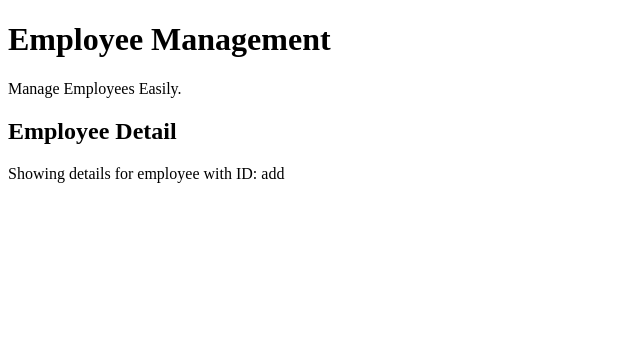
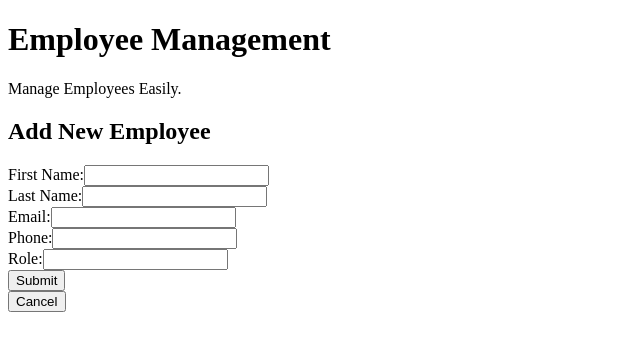
Before and after one commit to bhushansdeshmukh/SensGrid, a React (Vite) app in the folder SensGridWeb/: page /employees/add in a window 1280 px wide. Shown: the top 350 px of the page, without its empty margins (0-640 px from the left). Built offline with nearby package versions, Linux system fonts and the light colour scheme.

Commit message:
Add employee management features: implement AddEmployee and EditEmployee pages, integrate EmployeeForm component, and update routing

```diff
--- a/SensGridWeb/package.json
+++ b/SensGridWeb/package.json
@@ -11,9 +11,11 @@
   },
   "dependencies": {
     "axios": "^1.20.0",
+    "formik": "^2.4.9",
     "react": "^19.2.8",
     "react-dom": "^19.2.8",
-    "react-router-dom": "^7.18.3"
+    "react-router-dom": "^7.18.3",
+    "yup": "^1.7.1"
   },
   "devDependencies": {
     "@eslint/js": "^10.0.1",
--- a/SensGridWeb/src/App.tsx
+++ b/SensGridWeb/src/App.tsx
@@ -3,6 +3,8 @@ import Header from './components/Header';
 import Login from './pages/Login';
 import EmployeeList from './pages/EmployeeList';
 import EmployeeDetail from './pages/EmployeeDetail';
+import AddEmployee from './pages/AddEmployee';
+import EditEmployee from './pages/EditEmployee';
 
 function App() {
   return (
@@ -12,6 +14,8 @@ function App() {
         <Route path="/" element={<Login />} />
         <Route path="/employees" element={<EmployeeList />} />
         <Route path="/employees/:id" element={<EmployeeDetail />} />
+        <Route path="/employees/add" element={<AddEmployee />} />
+        <Route path="/employees/:id/edit/" element={<EditEmployee />} />
       </Routes>
     </div>
   )
--- /dev/null
+++ b/SensGridWeb/src/components/EmployeeForm.tsx
@@ -0,0 +1,62 @@
+import { Form, Field, ErrorMessage, Formik } from 'formik';
+import * as Yup from 'yup';
+
+type EmployeeFormProps = {
+    initialValues: {
+        firstname: string;
+        lastname: string;
+        email: string;
+        phone: string;
+        role: string;
+    };
+    onSubmit: (values: any) => void;
+};
+
+const validationSchema = Yup.object({
+    firstname: Yup.string().required('First name is required'),
+    lastname: Yup.string().required('Last name is required'),
+    email: Yup.string().email('Invalid email format').required('Email is required'),
+    phone: Yup.string().matches(/^[0-9]{10}$/, 'Invalid phone number').required('Phone number is required'),
+    role: Yup.string().required('Role is required'),
+});
+
+function EmployeeForm({ initialValues, onSubmit }: EmployeeFormProps) {
+    return (
+        <Formik initialValues={initialValues} validationSchema={validationSchema} onSubmit={onSubmit} >
+            <Form>
+                <div>
+                    <label>First Name:</label>
+                    <Field name="firstname" />
+                    <ErrorMessage name="firstname" component="div" style={{ color: 'red' }} />
+                </div>
+
+                <div>
+                    <label>Last Name:</label>
+                    <Field name="lastname" />
+                    <ErrorMessage name="lastname" component="div" style={{ color: 'red' }} />
+                </div>
+
+                <div>
+                    <label>Email:</label>
+                    <Field name="email" />
+                    <ErrorMessage name="email" component="div" style={{ color: 'red' }} />
+                </div>
+
+                <div>
+                    <label>Phone:</label>
+                    <Field name="phone" />
+                    <ErrorMessage name="phone" component="div" style={{ color: 'red' }} />
+                </div>
+
+                <div>
+                    <label>Role:</label>
+                    <Field name="role" />
+                    <ErrorMessage name="role" component="div" style={{ color: 'red' }} />
+                </div>
+                <button type="submit">Submit</button>
+            </Form>
+        </Formik>
+    );
+}
+
+export default EmployeeForm;
--- /dev/null
+++ b/SensGridWeb/src/pages/AddEmployee.tsx
@@ -0,0 +1,30 @@
+import EmployeeForm from '../components/EmployeeForm';
+import {createEmployee} from '../services/employeeService';
+import { useNavigate } from 'react-router-dom';
+
+function AddEmployee() {
+    const navigate = useNavigate();
+
+    const initialValues = {
+        firstname: '',
+        lastname: '',
+        email: '',
+        phone: '',
+        role: '',
+    };
+
+    const handleSubmit = async (values: any) => {
+            await createEmployee(values);
+            navigate('/employees');
+    };
+
+    return (
+        <div>
+            <h2>Add New Employee</h2>
+            <EmployeeForm initialValues={initialValues} onSubmit={handleSubmit} />
+            <button onClick={() => navigate('/employees')}>Cancel</button>
+        </div>
+    );
+}
+
+export default AddEmployee;
--- /dev/null
+++ b/SensGridWeb/src/pages/EditEmployee.tsx
@@ -0,0 +1,39 @@
+import EMployeeForm from '../components/EmployeeForm';
+import {getEmployeeById, updateEmployee} from '../services/employeeService';
+import { useParams, useNavigate } from 'react-router-dom';
+import { useState, useEffect } from 'react';
+
+function EditEmployee() {
+    const { id } = useParams();
+    const [initialValues, setInitialValues] = useState<any>(null);
+    const navigate = useNavigate();
+
+    useEffect(() => {
+        async function fetchEmployee() {
+            if (id) {
+                const employeeData = await getEmployeeById(Number(id));
+                setInitialValues(employeeData);
+            }
+        }
+        fetchEmployee();
+    }, [id]);
+
+    const handleSubmit = async (values: any) => {
+            await updateEmployee(Number(id), values);
+            navigate('/employees');
+    };
+
+    if (!initialValues) {
+        return <p>Loading employee data...</p>;
+    }
+
+    return (
+        <div>
+            <h2>Edit Employee</h2>
+            <EMployeeForm initialValues={initialValues} onSubmit={handleSubmit} />
+            <button onClick={() => navigate('/employees')}>Cancel</button>
+        </div>
+    );
+}
+
+export default EditEmployee;
--- a/SensGridWeb/src/pages/EmployeeList.tsx
+++ b/SensGridWeb/src/pages/EmployeeList.tsx
@@ -1,6 +1,6 @@
 import { useState, useEffect } from 'react';
 import { useNavigate } from 'react-router-dom';
-import { getEmployees,deleteEmployee } from '../services/EmployeeService';
+import { getEmployees, deleteEmployee } from '../services/EmployeeService';
 
 type Employee = {
     id: number;
@@ -33,16 +33,15 @@ function EmployeeList() {
     }, []); // [] means this effect runs only once when the component mounts
 
     if (loading) { return <p>Loading Employees...</p>; }
-    if (error) { return <p style={{color:"red"}}>Error: {error}</p>; }
+    if (error) { return <p style={{ color: "red" }}>Error: {error}</p>; }
 
-    async function DeleteEmployee(id: number) {
-            try {
-                await deleteEmployee(id);
-                setEmployees(employees.filter(emp => emp.id !== id));
-            } catch (error) {
-                setError(`Failed to delete employee. Please try again later.${error}`);
-            }
+    const handleDelete = async (id: number) => {
+        if (window.confirm("Are you sure you want to delete this employee?")) {
+            await deleteEmployee(id);
+            const data = await getEmployees();
+            setEmployees(data);
         }
+    };
 
     async function fetchData() {
         try {
@@ -59,6 +58,7 @@ function EmployeeList() {
         <div>
             <button onClick={() => fetchData()}>Refresh</button>
             <h2>Employee List</h2>
+            <button onClick={() => navigate('/eployees/add')}>Add New Employee</button>
             <table border={1}>
                 <thead>
                     <tr>
@@ -78,7 +78,8 @@ function EmployeeList() {
                             <td>{emp.role}</td>
                             <td>
                                 <button onClick={() => navigate(`/employees/${emp.id}`)}>View</button>
-                                <button onClick={() => DeleteEmployee(emp.id)}>Delete</button>
+                                <button onClick={() => navigate(`/employees/${emp.id}/edit`)}>Edit</button>
+                                <button onClick={() => handleDelete(emp.id)}>Delete</button>
                             </td>
                         </tr>
                     ))}
```
Also changed, not shown: 1 other file (tests, documents, lock files or other folders).
